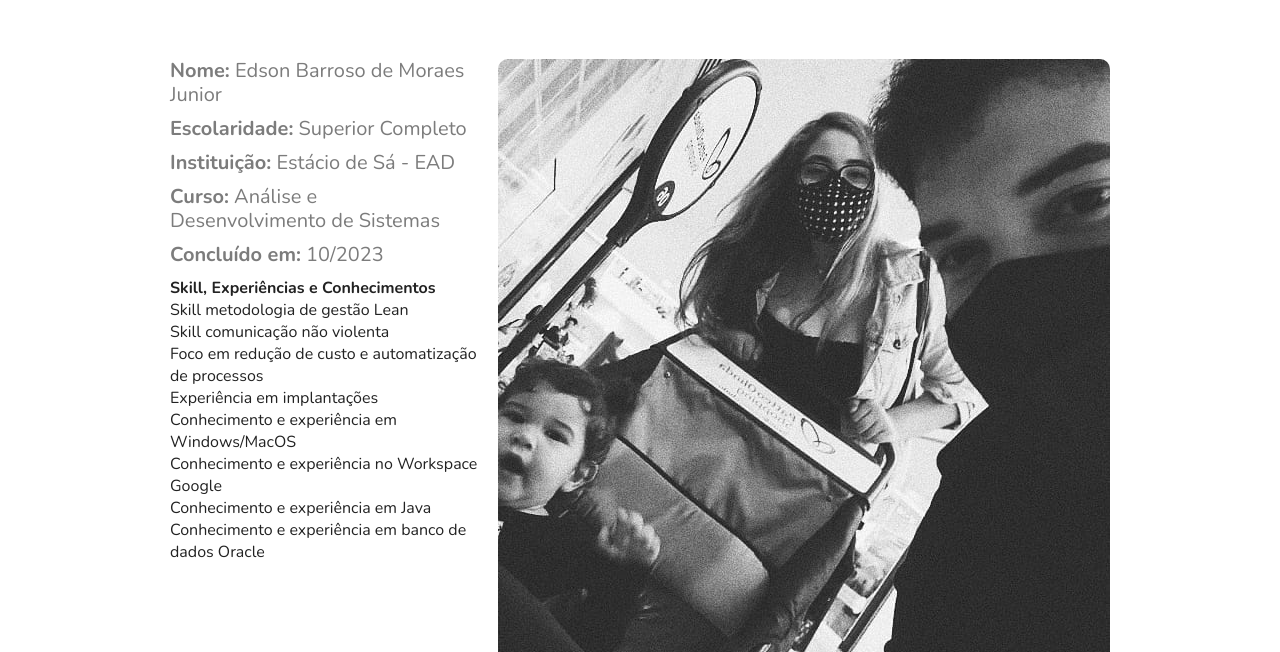
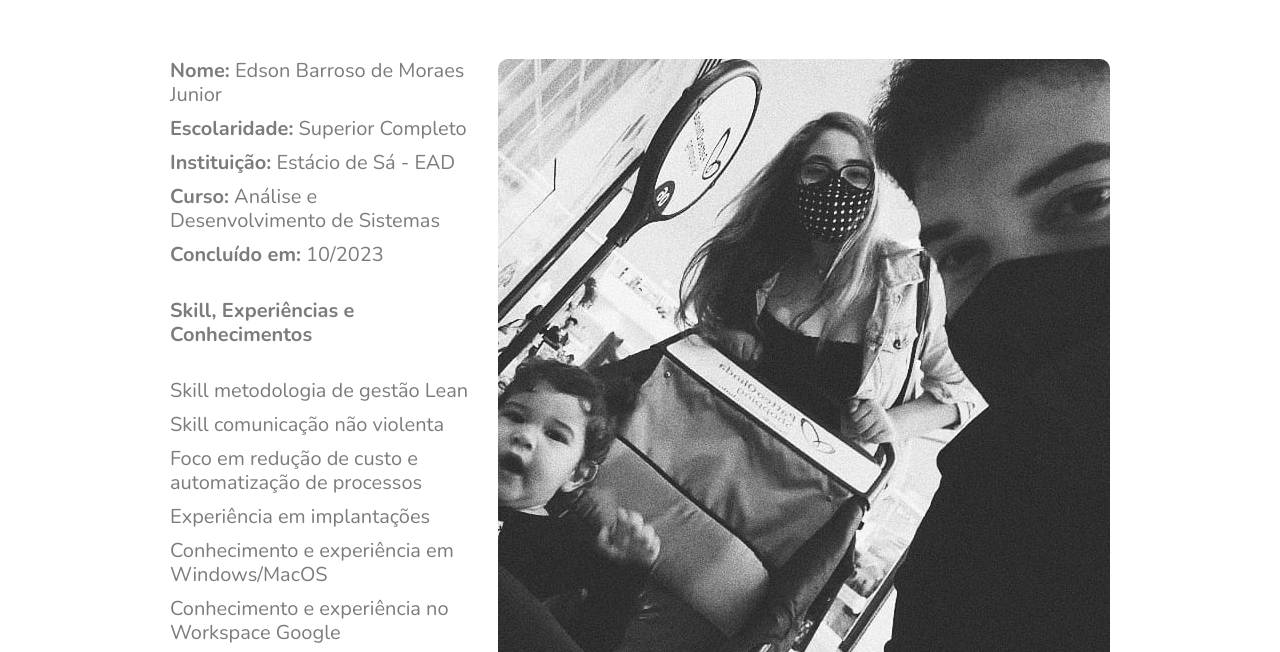
Before and after one commit to edsonbmj/dev, a plain HTML site: page index.html in a window 1280 px wide. Shown: the part 292-944 px from the top of the page. Drawn offline with nearby package versions, Linux system fonts and the light colour scheme.

Commit message:
Update index.html

```diff
--- a/index.html
+++ b/index.html
@@ -45,18 +45,17 @@
                 <p><span>Escolaridade:</span> Superior Completo</p>
                 <p><span>Instituição:</span> Estácio de Sá - EAD</p>
                 <p><span>Curso:</span> Análise e Desenvolvimento de Sistemas</p>
-                <p><span>Concluído em:</span> 10/2023</p>
-                <ul>
-                    <li><span>Skill, Experiências e Conhecimentos</span></li>
-                    <li>Skill metodologia de gestão Lean</li>
-                    <li>Skill comunicação não violenta</li>
-                    <li>Foco em redução de custo e automatização de processos</li>
-                    <li>Experiência em implantações</li>
-                    <li>Conhecimento e experiência em Windows/MacOS</li>
-                    <li>Conhecimento e experiência no Workspace Google</li>
-                    <li>Conhecimento e experiência em Java</li>
-                    <li>Conhecimento e experiência em banco de dados Oracle</li>
-                </ul>
+                <p><span>Concluído em:</span> 10/2023</p></br>
+
+                <p><span>Skill, Experiências e Conhecimentos</span></p></br>
+                <p>Skill metodologia de gestão Lean</p>
+                <p>Skill comunicação não violenta</p>
+                <p>Foco em redução de custo e automatização de processos</p>
+                <p>Experiência em implantações</p>
+                <p>Conhecimento e experiência em Windows/MacOS</p>
+                <p>Conhecimento e experiência no Workspace Google</p>
+                <p>Conhecimento e experiência em Java</p>
+                <p>Conhecimento e experiência em banco de dados Oracle</p>
         </div>
         <div>
             <img src="img/dhai_______-20210828-0001.jpg" alt="Sobre 1">
```
